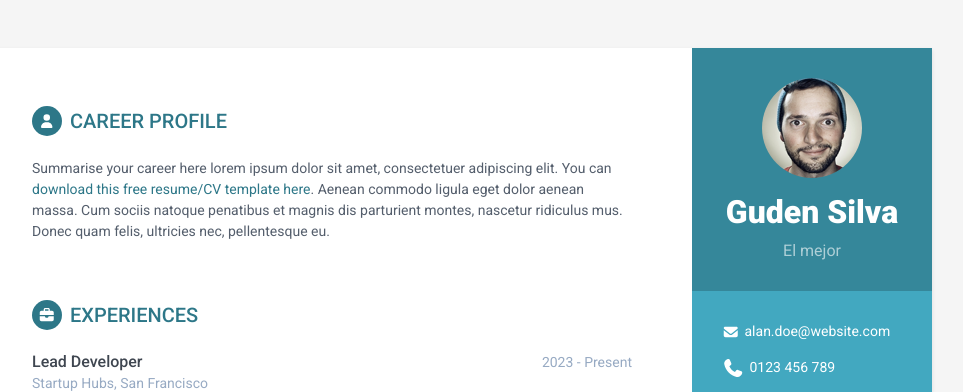
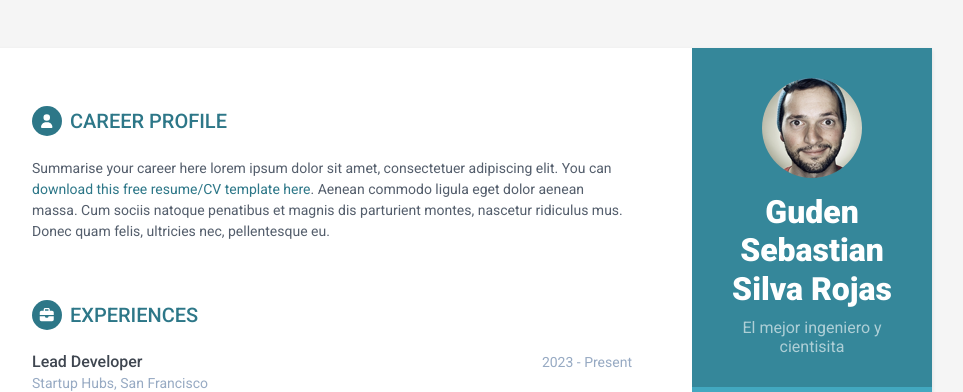
Before and after one commit to Gudenxxos/CV, a plain HTML site: page index.html in a window 1280 px wide. Shown: the top 392 px of the page, without its empty margins (188-1151 px from the left). Drawn offline with Linux system fonts and the light colour scheme.

Commit message:
ajusta cambiar_nombre

```diff
--- a/index.html
+++ b/index.html
@@ -25,8 +25,8 @@
         <div class="sidebar-wrapper">
             <div class="profile-container">
                 <img class="profile" src="assets/images/profile.png" alt="" />
-                <h1 class="name">Guden Silva</h1>
-                <h3 class="tagline">El mejor</h3>
+                <h1 class="name">Guden Sebastian Silva Rojas</h1>
+                <h3 class="tagline">El mejor ingeniero y cientisita</h3>
             </div><!--//profile-container-->
 
             <div class="contact-container container-block">
```
